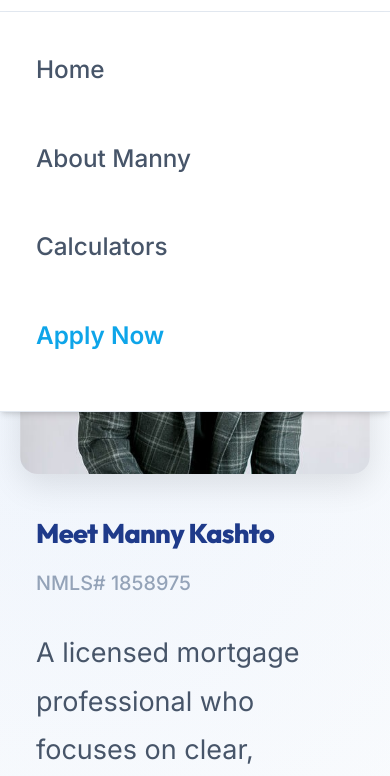
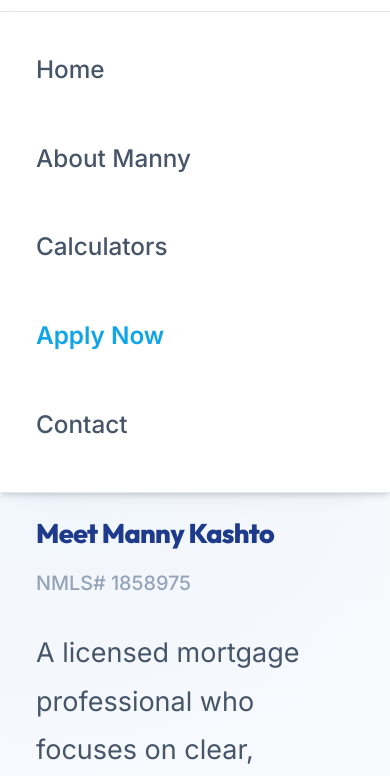
Before and after one commit to nazgul212/acceptance_website, a plain HTML site: page index.html in a window 390 px wide. Both pictures are taken after a click on the button "Toggle navigation". Shown: the part 68-844 px from the top of the page. Drawn offline with Linux system fonts and the light colour scheme.

Commit message:
Fix mobile navigation: increase max-height to show Contact button

```diff
--- a/assets/styles.css
+++ b/assets/styles.css
@@ -379,7 +379,7 @@ li {
     }
 
     .nav--open {
-        max-height: 400px;
+        max-height: 500px;
     }
 
     .nav__list {
```
